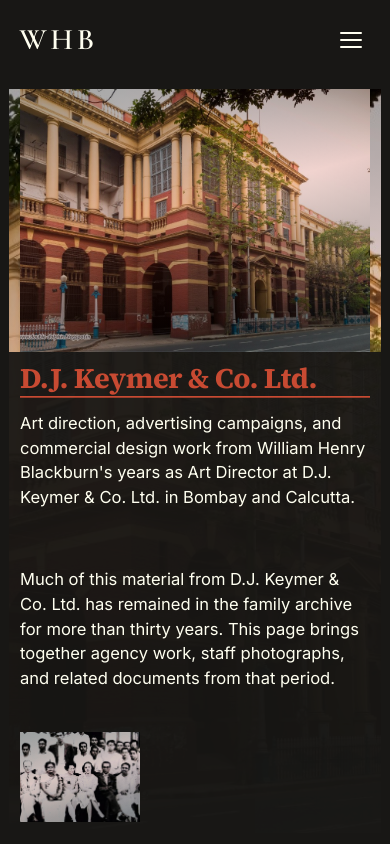
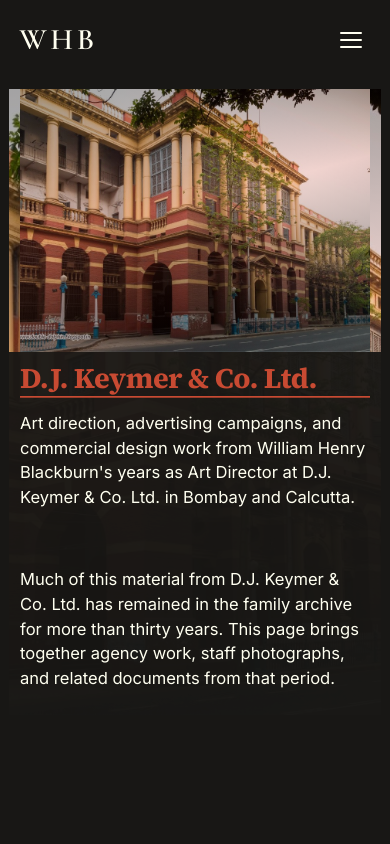
Before and after one commit to willblackburn/williamhenryblackburn, a Next.js app: page /archive/dj-keymer in a window 390 px wide. Built offline with nearby package versions, Linux system fonts and the light colour scheme.

Commit message:
Move D.J. Keymer archive intro left and remove staff photo.

```diff
--- a/src/app/archive/dj-keymer/page.tsx
+++ b/src/app/archive/dj-keymer/page.tsx
@@ -27,22 +27,6 @@
             together agency work, staff photographs, and related documents from
             that period.
           </p>
-
-          <div
-            className="about-archive"
-            aria-label="Archive material from D.J. Keymer & Co. Ltd."
-          >
-            <div className="about-archive-grid">
-              <div className="image-wrapper">
-                <img
-                  src="/img/dj-keymer-staff.png"
-                  alt="D.J. Keymer & Co. Ltd. staff photograph, Calcutta office"
-                  className="photo"
-                  loading="lazy"
-                />
-              </div>
-            </div>
-          </div>
         </FadeIn>
       </div>
     </div>
--- a/src/styles/main.css
+++ b/src/styles/main.css
@@ -1475,6 +1475,12 @@
   margin-right: var(--bio-box-margin);
 }
 
+#archive-dj-keymer .img6 .biography-a {
+  grid-column: 1 / span 12;
+  margin-left: var(--bio-box-margin);
+  margin-right: auto;
+}
+
 .img7 {
   --about-bg-image: url('https://dww3q6eyff3p0.cloudfront.net/williamhenryblackburn/img/whb-modernism-1-colour.webp');
   background-position: 80% 100%;
@@ -1702,7 +1708,8 @@
   color: var(--text);
 }
 
-.archive-topic-link:not(.archive-topic-link--static):hover .archive-topic-title {
+.archive-topic-link:not(.archive-topic-link--static):hover
+  .archive-topic-title {
   color: var(--brandcolor2);
 }
 
@@ -1900,6 +1907,12 @@
     margin-left: 0;
     margin-right: 0;
     max-width: 100%;
+  }
+
+  #archive-dj-keymer .img6 .biography-a {
+    grid-column: unset;
+    margin-left: 0;
+    margin-right: 0;
   }
 
   .img1 .biography-a {
```
